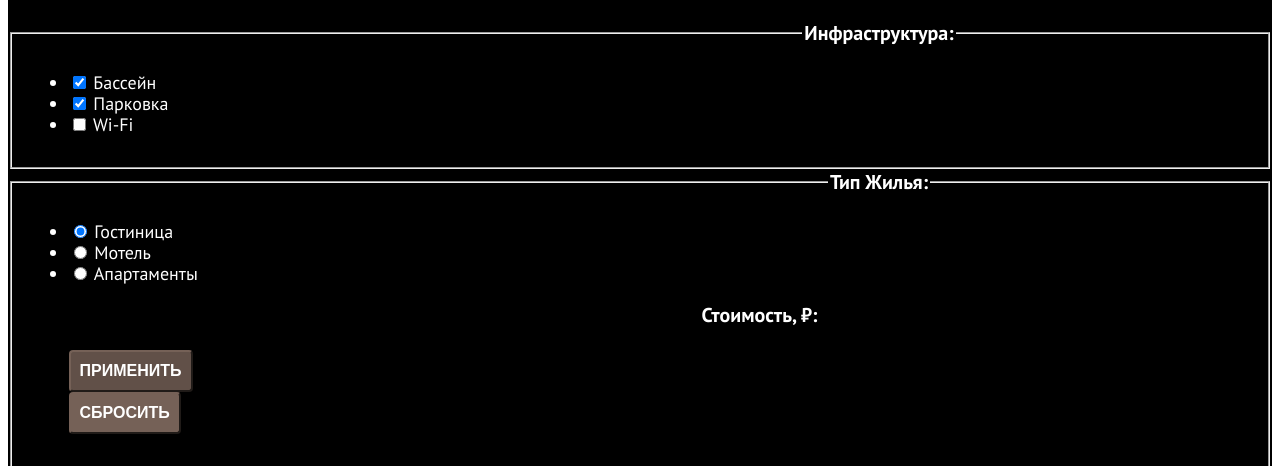
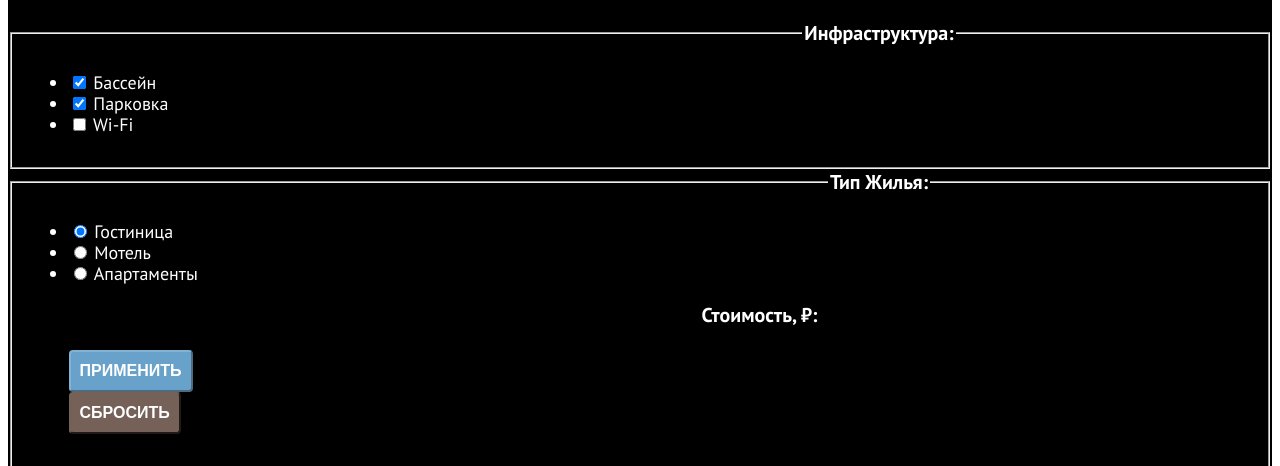
Before and after one commit to htmlacademy-htmlcss/2075495-sedona-34, a plain HTML site: page catalog.html in a window 1280 px wide. In both pictures the pointer is over the button "ПРИМЕНИТЬ". Shown: the part 229-695 px from the top of the page. Drawn offline with Linux system fonts and the light colour scheme.

Commit message:
подправляет стили голубых кнопочек

```diff
--- a/styles/styles.css
+++ b/styles/styles.css
@@ -231,11 +231,12 @@ body {
 
 .button-favorite, .button-blue {
   background-color: #82B3D3;
+  border-color: #82B3D3;
 
 }
 
 .button-favorite:focus,
-.button-favorite:hover {
+.button-favorite:hover, .button-blue:focus, .button-blue:hover {
   background-color: #68A2CA;
 }
 
```
